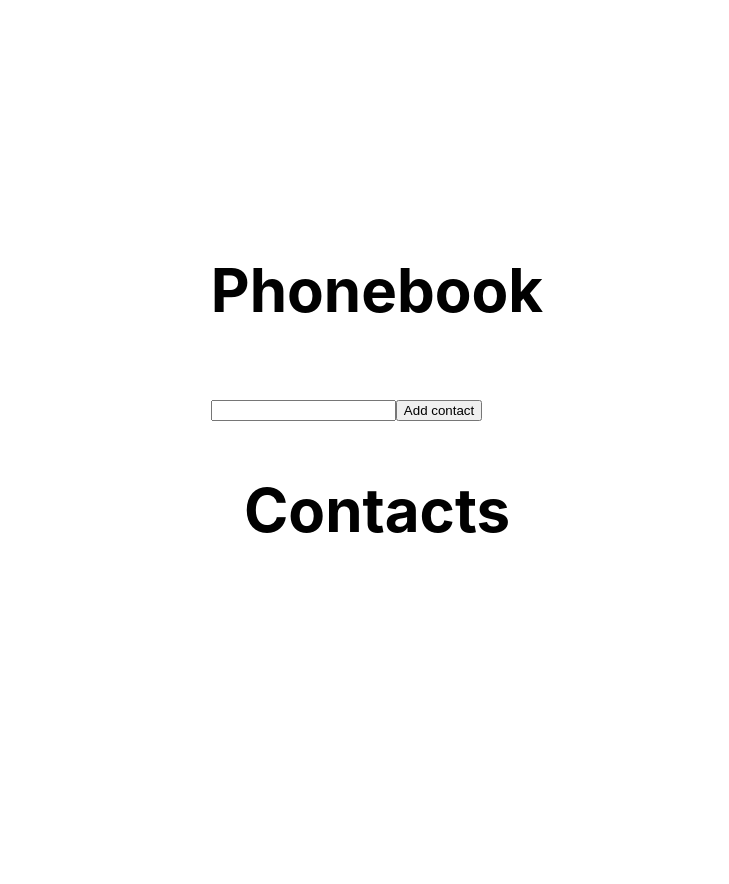
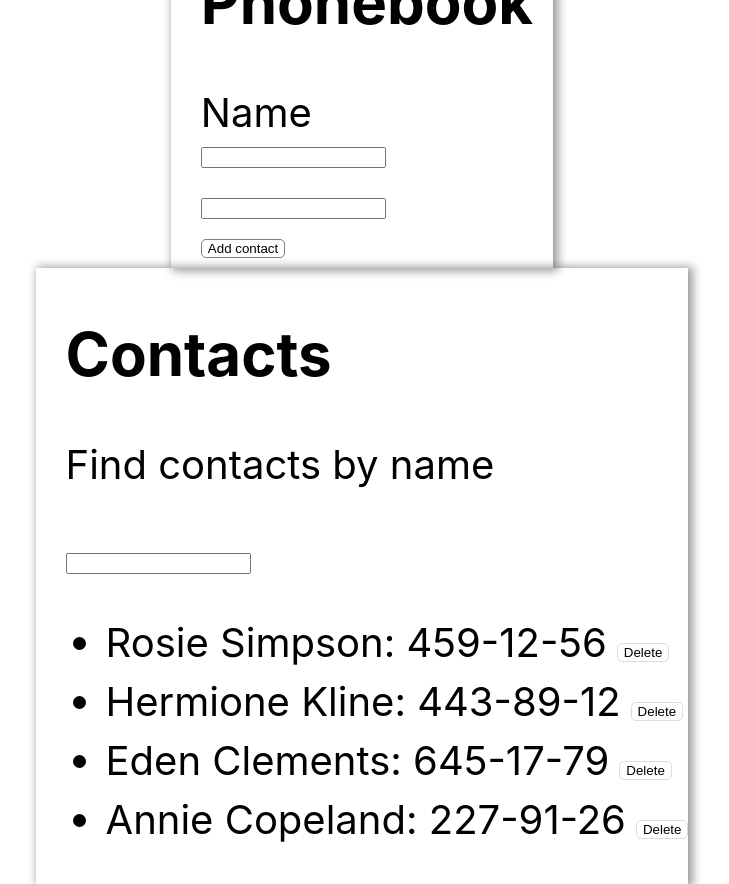
Before and after one commit to kwiskowski/goit-react-hw-02-phonebook, a React (Create React App) app: page / in a window 1280 px wide. Shown: the whole page, without its empty margins (278-1007 px from the left). Before the commit the page ends 800 px from the top, so only its background shows below. Built offline with nearby package versions, Linux system fonts and the light colour scheme.

Commit message:
new features + style
filter, contact list, updated style

```diff
--- a/src/components/App.jsx
+++ b/src/components/App.jsx
@@ -1,7 +1,57 @@
+import React, { Component } from 'react';
+import { nanoid } from 'nanoid';
 import { PhonebookForm } from './PhonebookForm/PhonebookForm';
+import { PhonebookList } from './PhonebookList/PhonebookList';
+import { Filter } from './PhonebookFilter/PhonebookFilter';
 import { Section } from './Section/Section';
 
-export const App = () => {
+export class App extends Component {
+  state = {
+    contacts: [
+      { id: 'id-1', name: 'Rosie Simpson', number: '459-12-56' },
+      { id: 'id-2', name: 'Hermione Kline', number: '443-89-12' },
+      { id: 'id-3', name: 'Eden Clements', number: '645-17-79' },
+      { id: 'id-4', name: 'Annie Copeland', number: '227-91-26' },
+    ],
+    filter: '',
+  };
+
+  addContact = (name, number) => {
+    const { contacts } = this.state;
+    const contactNames = contacts.map(contact => {
+      return contact.name;
+    });
+
+    if (contactNames.includes(name)) {
+      alert(`${name} is already in contacts`);
+    }
+
+    this.setState(prevState => ({
+      contacts: [...prevState.contacts, { id: nanoid(), name, number }],
+    }));
+  };
+
+  showFilteredContacts = () => {
+    const { contacts, filter } = this.state;
+
+    return contacts.filter(con =>
+      con.name.toLowerCase().includes(filter.toLowerCase())
+    );
+  };
+
+  deleteContact = id => {
+    const { contacts } = this.state;
+    this.setState({
+      contacts: contacts.filter(contact => contact.id !== id),
+    });
+  };
+
+  handleFilterChange = newValue => {
+    this.setState({
+      filter: newValue,
+    });
+  };
+  render() {
     return (
       <div
         style={{
@@ -15,9 +65,16 @@ export const App = () => {
         }}
       >
         <Section title="Phonebook">
-        <PhonebookForm />
+          <PhonebookForm onSubmit={this.addContact} />
         </Section>
-      <Section title="Contacts"></Section>
+        <Section title="Contacts">
+          <Filter onChange={this.handleFilterChange} />
+          <PhonebookList
+            contacts={this.showFilteredContacts()}
+            onClick={this.deleteContact}
+          />
+        </Section>
       </div>
     );
-};
+  }
+}
--- /dev/null
+++ b/src/components/PhonebookFilter/PhonebookFilter.jsx
@@ -0,0 +1,22 @@
+import { Component } from 'react';
+import PropTypes from 'prop-types';
+
+export class Filter extends Component {
+  handleInputChange = e => {
+    const { value } = e.target;
+    this.props.onChange(value);
+  };
+
+  render() {
+    return (
+      <>
+        <p>Find contacts by name</p>
+        <input onChange={this.handleInputChange} />
+      </>
+    );
+  }
+}
+
+Filter.propTypes = {
+  onChange: PropTypes.func.isRequired,
+};
--- a/src/components/PhonebookForm/PhonebookForm.jsx
+++ b/src/components/PhonebookForm/PhonebookForm.jsx
@@ -13,24 +13,55 @@ export class PhonebookForm extends Component {
 
   handleSubmit = evt => {
     evt.preventDefault();
-    const { name, id } = this.state;
-    console.log('submit');
+    const { name, number } = this.state;
+    // console.log('submit');
+    this.props.onSubmit(name, number);
+    this.setState({ name: '', number: '' });
+  };
+
+  handleChange = evt => {
+    const { name, value } = evt.target;
+    this.setState({ [name]: value });
   };
 
   render() {
+    const { name, number } = this.state;
+
     return (
-      <form onSubmit={this.handleSubmit} className={css.input}>
+      <div>
+        <form className={css.form} onSubmit={this.handleSubmit}>
+          <label className={css.label}>
+            Name
             <input
               type="text"
               name="name"
               pattern="^[a-zA-Zа-яА-Я]+(([' -][a-zA-Zа-яА-Я ])?[a-zA-Zа-яА-Я]*)*$"
               title="Name may contain only letters, apostrophe, dash and spaces. For example Adrian, Jacob Mercer, Charles de Batz de Castelmore d'Artagnan"
               required
+              value={name}
+              onChange={this.handleChange}
+              className={css.input}
             />
-        <button type="submit" className="submitButton">
+          </label>
+
+          <label className={css.label}>
+            <input
+              type="tel"
+              name="number"
+              pattern="\+?\d{1,4}?[-.\s]?\(?\d{1,3}?\)?[-.\s]?\d{1,4}[-.\s]?\d{1,4}[-.\s]?\d{1,9}"
+              title="Phone number must be digits and can contain spaces, dashes, parentheses and can start with +"
+              required
+              value={number}
+              onChange={this.handleChange}
+              className={css.input}
+            />
+          </label>
+
+          <button type="submit" className={css.button}>
             Add contact
           </button>
         </form>
+      </div>
     );
   }
 }
--- a/src/components/PhonebookForm/PhonebookForm.module.css
+++ b/src/components/PhonebookForm/PhonebookForm.module.css
@@ -0,0 +1,29 @@
+.form {
+  display: flex;
+  flex-direction: column;
+  align-items: flex-start;
+  /* max-width: 300px; */
+  padding-bottom: 10px;
+}
+
+.label {
+  display: flex;
+  flex-direction: column;
+  margin-bottom: 20px;
+}
+
+.button {
+  cursor: pointer;
+  background-color: white;
+  border: 1px solid gray;
+  border-radius: 5px;
+}
+
+.button:focus {
+  background-color: lightblue;
+}
+
+.input {
+  margin-top: 10px;
+  border: px solid lightgray;
+}
--- /dev/null
+++ b/src/components/PhonebookList/PhonebookList.jsx
@@ -0,0 +1,38 @@
+import { Component } from 'react';
+import css from './PhonebookList.module.css';
+import PropTypes from 'prop-types';
+
+export class PhonebookList extends Component {
+  handleDelete = id => {
+    const { value } = id.target;
+    this.props.onClick(value);
+  };
+
+  render() {
+    const { contacts } = this.props;
+
+    return (
+      <ul>
+        {contacts.map(contact => {
+          return (
+            <li key={contact.id} className={css.listEl}>
+              {contact.name}: {contact.number}
+              <button
+                type="submit"
+                value={contact.id}
+                onClick={this.handleDelete}
+                className={css.delButton}
+              >
+                Delete
+              </button>
+            </li>
+          );
+        })}
+      </ul>
+    );
+  }
+}
+
+PhonebookList.propTypes = {
+  onClick: PropTypes.func.isRequired,
+};
--- /dev/null
+++ b/src/components/PhonebookList/PhonebookList.module.css
@@ -0,0 +1,11 @@
+.listEl {
+  margin-bottom: 10px;
+}
+
+.delButton {
+  margin-left: 10px;
+  cursor: pointer;
+  background-color: white;
+  border: 1px solid gainsboro;
+  border-radius: 5px;
+}
--- a/src/components/Section/Section.module.css
+++ b/src/components/Section/Section.module.css
@@ -1,3 +1,13 @@
 .section {
   padding-left: 30px;
+  min-width: 300px;
+  -ms-filter: 'progid:DXImageTransform.Microsoft.Shadow(Strength=9, Direction=162, Color=#000000)'; /*IE 8*/
+  -moz-box-shadow: 3px 1px 9px 2px rgba(0, 0, 0, 0.4); /*FF 3.5+*/
+  -webkit-box-shadow: 3px 1px 9px 2px rgba(0, 0, 0, 0.4); /*Saf3-4, Chrome, iOS 4.0.2-4.2, Android 2.3+*/
+  box-shadow: 3px 1px 9px 2px rgba(0, 0, 0, 0.4); /* FF3.5+, Opera 9+, Saf1+, Chrome, IE10 */
+  filter: progid:DXImageTransform.Microsoft.Shadow(Strength=9, Direction=135, Color=#000000); /*IE 5.5-7*/
 }
+
+h2 {
+  padding-right: 20px;
+}
```
Lines whose indentation alone changed are shown as unchanged.
